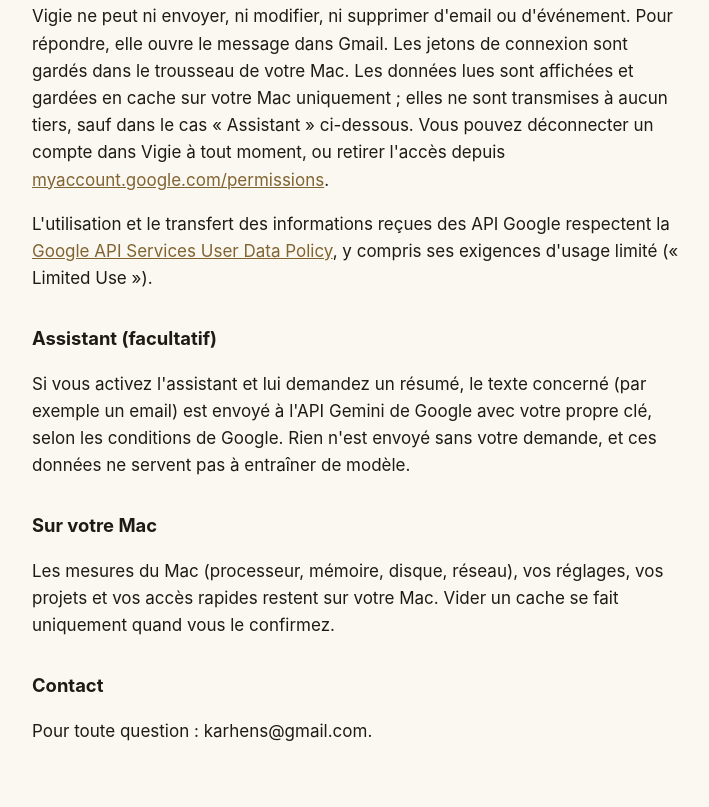
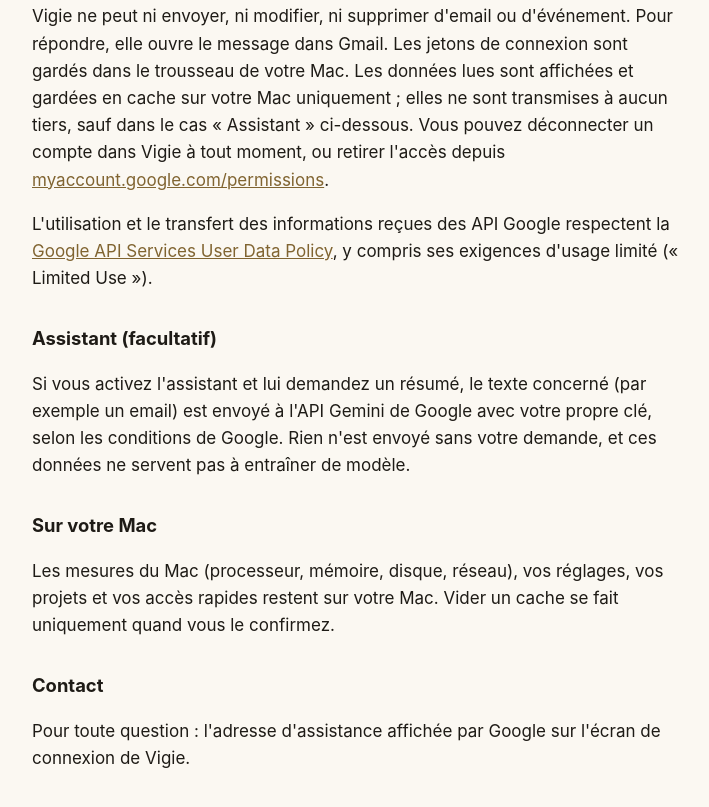
Before and after one commit to khsanon-ESSEC/calepin-site, a plain HTML site: page vigie/confidentialite.html in a window 1280 px wide. Shown: the part 602-1409 px from the top of the page, without its empty margins (284-993 px from the left). Drawn offline with Linux system fonts and the light colour scheme.

Commit message:
Vigie : pas d'adresse personnelle en clair sur la page
Co-Authored-By: Claude Opus 5.5 <noreply@anthropic.com>

```diff
--- a/vigie/confidentialite.html
+++ b/vigie/confidentialite.html
@@ -41,7 +41,7 @@
     votre Mac. Vider un cache se fait uniquement quand vous le confirmez.</p>
 
   <h2>Contact</h2>
-  <p>Pour toute question : karhens@gmail.com.</p>
+  <p>Pour toute question : l'adresse d'assistance affichée par Google sur l'écran de connexion de Vigie.</p>
 </main>
 </body>
 </html>
```
